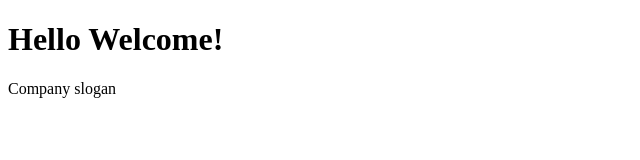
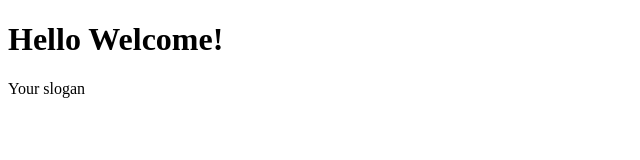
Before and after one commit to paulinastefanska/learning-git-2, a plain HTML site: page index.html in a window 1280 px wide. Shown: the full height of the page, 0-640 px from the left. Drawn offline with Linux system fonts and the light colour scheme.

Commit message:
Change paragraph

```diff
--- a/index.html
+++ b/index.html
@@ -6,6 +6,6 @@
 	</head>
 	<body>
 		<h1>Hello Welcome!</h1>
-		<p>Company slogan</p>
+		<p>Your slogan</p>
 	</body>
 </html>
```
